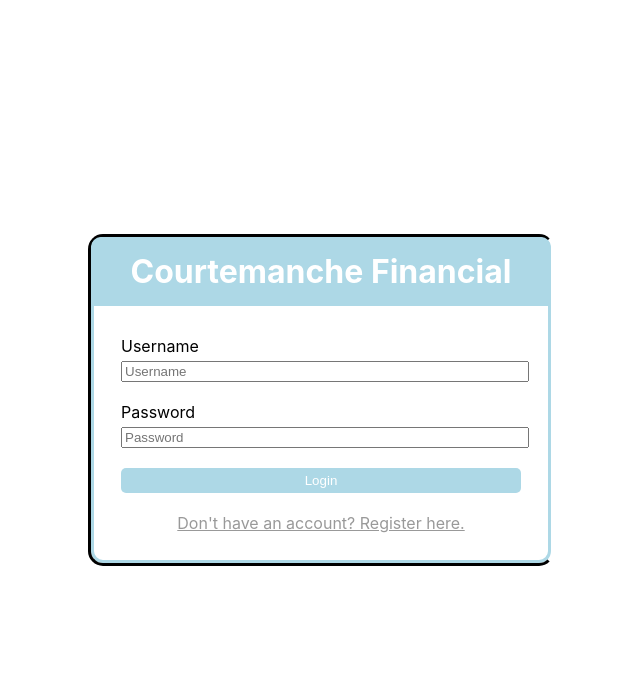
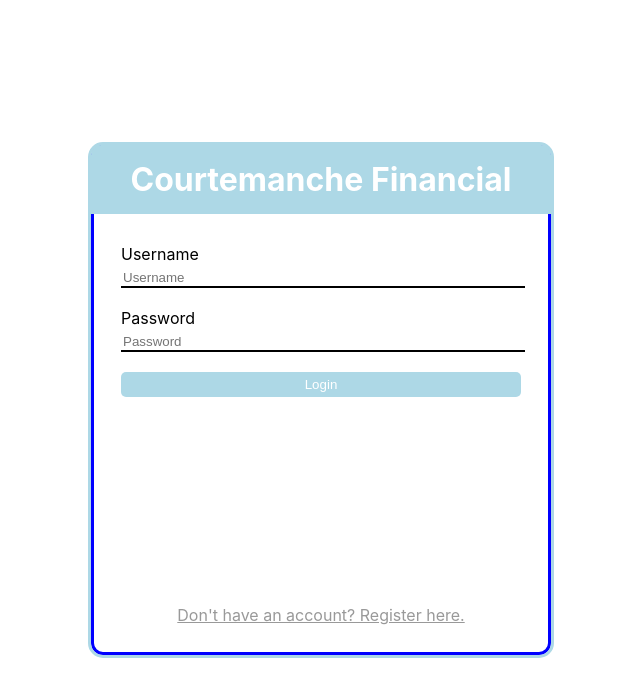
Before and after one commit to 0UTC4STD/stock-portfolio, a React (Create React App) app: page / in a window 1280 px wide. Shown: the top 696 px of the page, without its empty margins (319-959 px from the left). Built offline with nearby package versions, Linux system fonts and the light colour scheme.

Commit message:
Login/Register Styling v2

```diff
--- a/src/styles/LoginPage.css
+++ b/src/styles/LoginPage.css
@@ -9,11 +9,12 @@
     position: relative;
     padding: 30px;
     border-radius: 15px;
-    border: 3px solid #000;
-    border-color: #000 transparent #000 #000;
-    box-shadow: inset 0 0 0 3px lightblue;
+    border: 3px solid lightblue;
     background-color: #fff;
     width: 400px;
+    height: 450px;
+    display: flex;
+    flex-direction: column;
   }
 
   .login-header {
@@ -38,6 +39,9 @@
     display: block;
     width: 100%;
     margin-bottom: 20px;
+    border: none;
+    border-bottom: 2px solid #000;
+    outline: none;
   }
 
   .login-submit {
@@ -50,7 +54,7 @@
   }
 
   .register-link {
-    margin-top: 20px;
+    margin-top: auto;
     text-align: center;
   }
 
--- a/src/styles/RegisterPage.css
+++ b/src/styles/RegisterPage.css
@@ -9,11 +9,12 @@
     position: relative;
     padding: 30px;
     border-radius: 15px;
-    border: 3px solid #000;
-    border-color: #000 transparent #000 #000;
-    box-shadow: inset 0 0 0 3px lightblue;
+    border: 3px solid lightblue;
     background-color: #fff;
     width: 400px;
+    height: 450px; /* Add this line to make the box taller */
+    display: flex;
+    flex-direction: column; /* Add this line to align the elements vertically */
   }
 
   .register-header {
@@ -38,6 +39,9 @@
     display: block;
     width: 100%;
     margin-bottom: 20px;
+    border: none; /* Remove the border */
+    border-bottom: 2px solid #000; /* Add bottom border only */
+    outline: none; /* Remove outline */
   }
 
   .register-submit {
@@ -50,7 +54,7 @@
   }
 
   .login-link {
-    margin-top: 20px;
+    margin-top: auto;
     text-align: center;
   }
 
```
